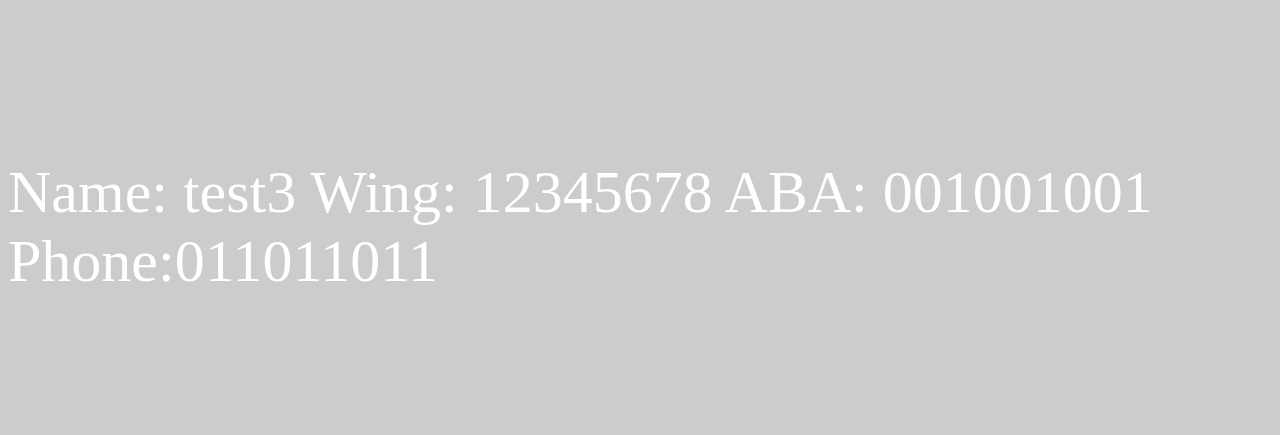
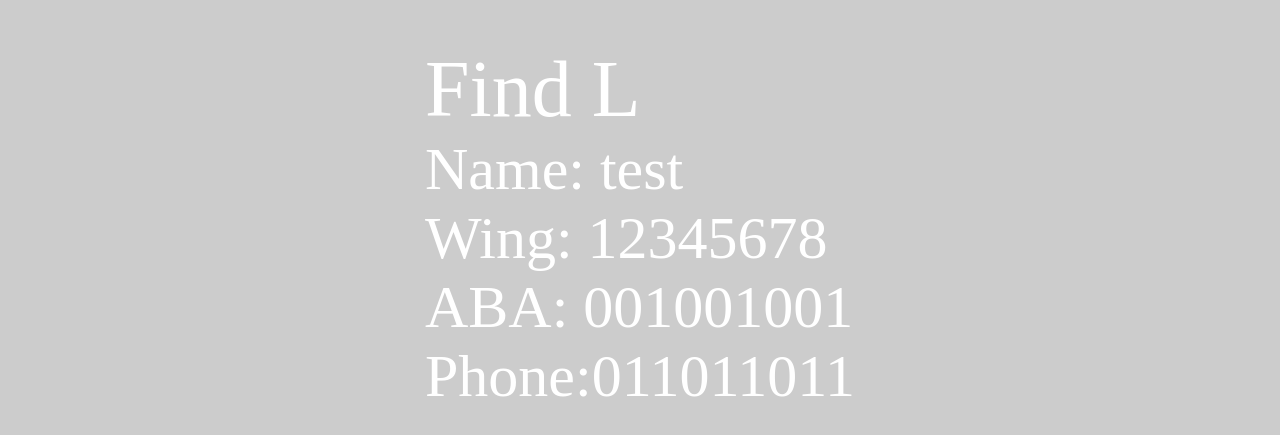
Before and after one commit to appleUserName/HFatKing.github.io, a plain HTML site: page index.html in a window 1280 px wide. Shown: the part 181-616 px from the top of the page. Drawn offline with Linux system fonts and the light colour scheme.

Commit message:
Update index.html

```diff
--- a/index.html
+++ b/index.html
@@ -2,7 +2,7 @@
 <html>
 <head>
 <meta charset="utf-8">
-<title>Home Loan</title>
+<title>Find Loan</title>
 <style>
 	html{
 		height:100%;
@@ -22,16 +22,18 @@
 	}
 	.payback{
 		color:white;
-		margin-right:40px;
+		margin-right:0px;
+		margin-bottom: 0px;
 	}
 </style>
 </head>
 <body>
 	<div class="payback">
-		Name: test3
-		Wing: 12345678
-		ABA:  001001001
-		Phone:011011011
+		<div style="font-size: 80px;">Find L</div>
+		<div>Name: test</div>
+		<div>Wing: 12345678</div>
+		<div>ABA:  001001001</div>
+		<div>Phone:011011011</div>
 	</div>
 </body>
 </html>
```
